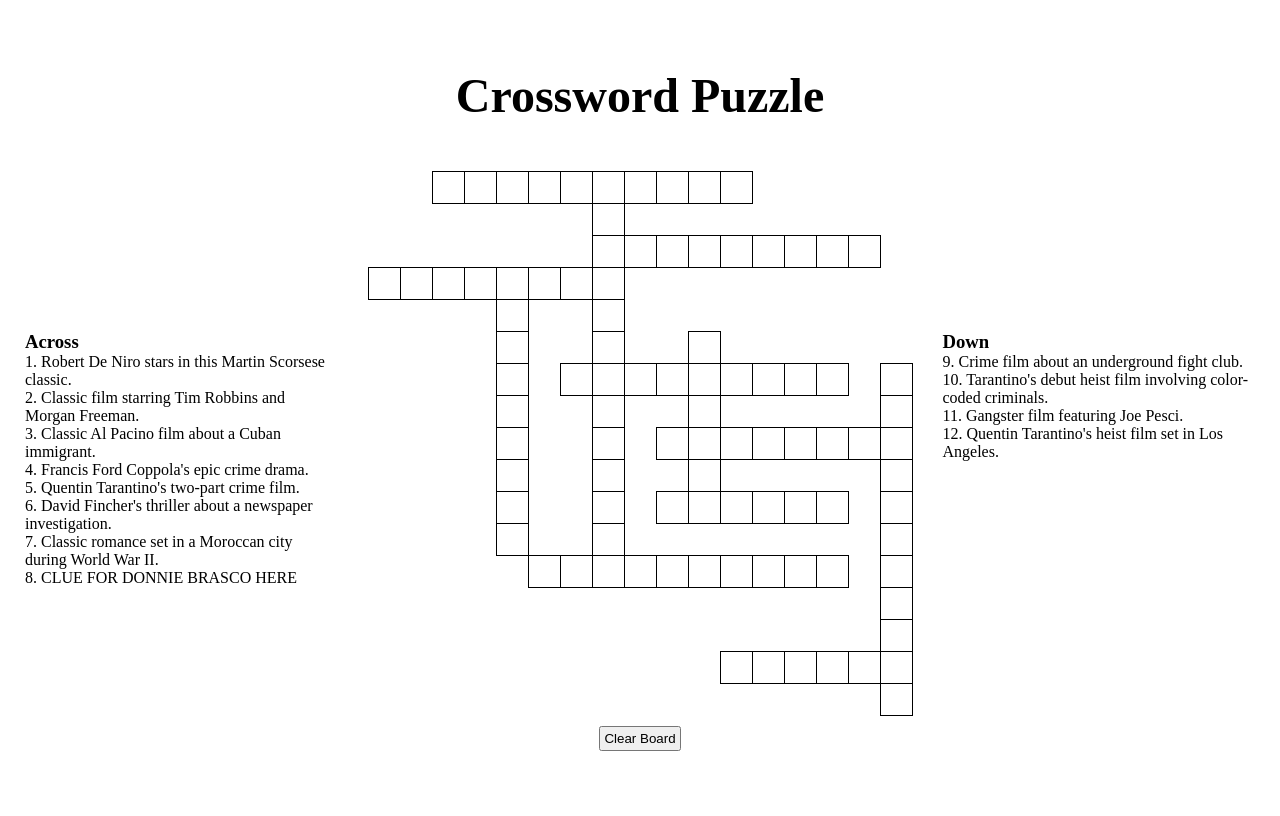
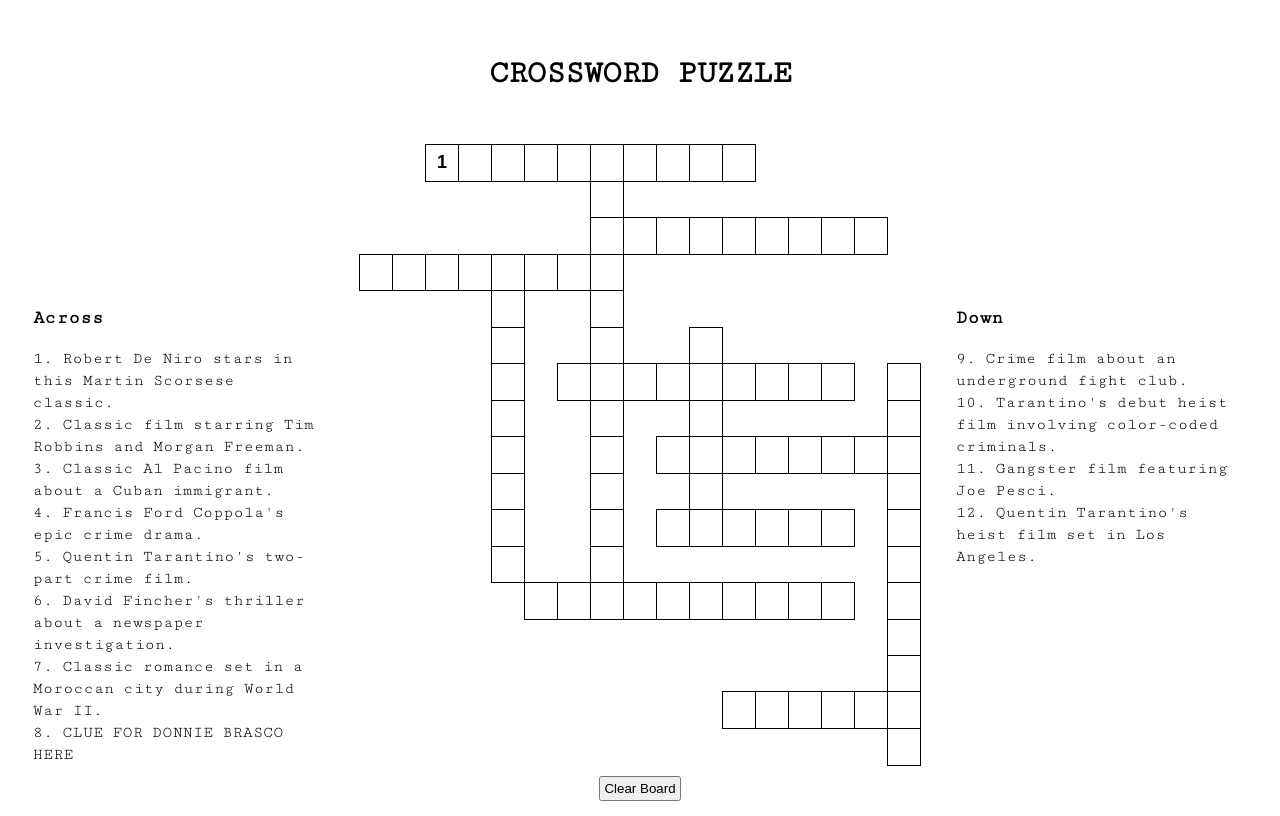
Before and after one commit to ninaraynor/crossword-puzzle, a plain HTML site: page index.html in a window 1280 px wide. Drawn offline with Linux system fonts and the light colour scheme.

Commit message:
attempting to fix issue where cells stretch when minimizing screen

```diff
--- a/css/style.css
+++ b/css/style.css
@@ -1,14 +1,11 @@
-* {
-    box-sizing: border-box;
-    margin: 0;
-    padding: 0;
-}
-
 header {
-    font-size: 3vmin;
+    font-size: 2vmin;
     text-align: center;
-    margin-top: 2em;
+    margin-top: 3em;
     margin-bottom: 2em;
+    font-family: 'Cutive Mono', monospace;
+    letter-spacing: -.5px;
+    text-transform: uppercase;
 }
 
 body {
@@ -20,20 +17,26 @@ body {
 }
 
 .columns {
+    min-width: 450px;
     display: flex;
 }
 
 #gameboard {
     border-collapse: collapse;
     cursor: pointer;
+    font-family: Arial, Helvetica, sans-serif;
+    font-weight: bold
 }
 
 #gameboard td[contenteditable="true"] {
     border: .5px solid black;
-    width: 32px;
-    height: 32px;
+    width: 30px;
+    height: 30px;
     text-align: center;
-    font-size: 16px;
+    font-size: 18px;
+    min-width: 30px;
+    min-height: 30px;
+
 }
 
 #gameboard td[contenteditable="true"]:focus {
@@ -44,17 +47,21 @@ body {
 #acrosswords,
 #downwords {
     flex: 1;
-    margin-top: 10em;
+    margin-top: 9em;
+    font-family: 'Cutive Mono', monospace;
+    word-spacing: -1px;
+    letter-spacing: .5px;
+    line-height: 22px;
 }
 
 #downwords {
     padding-right: 25px;
-    margin-left: 30px;
+    margin-left: 35px;
 }
 
 #acrosswords {
     padding-left: 25px;
-    margin-right: 30px;
+    margin-right: 35px;
 }
 
 #clearButton {
--- a/index.html
+++ b/index.html
@@ -4,6 +4,9 @@
     <meta charset="UTF-8">
     <meta name="viewport" content="width=device-width, initial-scale=1.0">
     <title>Crossword Puzzle</title>
+    <link rel="preconnect" href="https://fonts.googleapis.com">
+    <link rel="preconnect" href="https://fonts.gstatic.com" crossorigin>
+    <link href="https://fonts.googleapis.com/css2?family=Cutive+Mono&display=swap" rel="stylesheet">
     <link rel="stylesheet" href="css/style.css">
     <script defer src="js/main.js"></script>
 </head>
@@ -15,7 +18,6 @@
     <div class="columns">
         <div id="acrosswords">
             <h3>Across</h3>
-
           1. Robert De Niro stars in this Martin Scorsese classic.<br>
           2. Classic film starring Tim Robbins and Morgan Freeman.<br>
           3. Classic Al Pacino film about a Cuban immigrant.<br>
@@ -30,7 +32,7 @@
             <tr id="y1">
                 <td id="x1y1" class="blank-cell" contenteditable="false"></td>
                 <td id="x2y1" class="blank-cell" contenteditable="false"></td>
-                <td id="x3y1" contenteditable="true"></td>
+                <td id="x3y1" contenteditable="true">1</td>
                 <td id="x4y1" contenteditable="true"></td>
                 <td id="x5y1" contenteditable="true"></td>
                 <td id="x6y1" contenteditable="true"></td>
--- a/js/main.js
+++ b/js/main.js
@@ -124,7 +124,7 @@ document.addEventListener("DOMContentLoaded", function () {
       x8y1: "R",
       x9y1: "I",
       x10y1: "V",
-      x11Y1: "E",
+      x11y1: "E",
       x12y1: "R",
 
       x8y3: "S",
```
